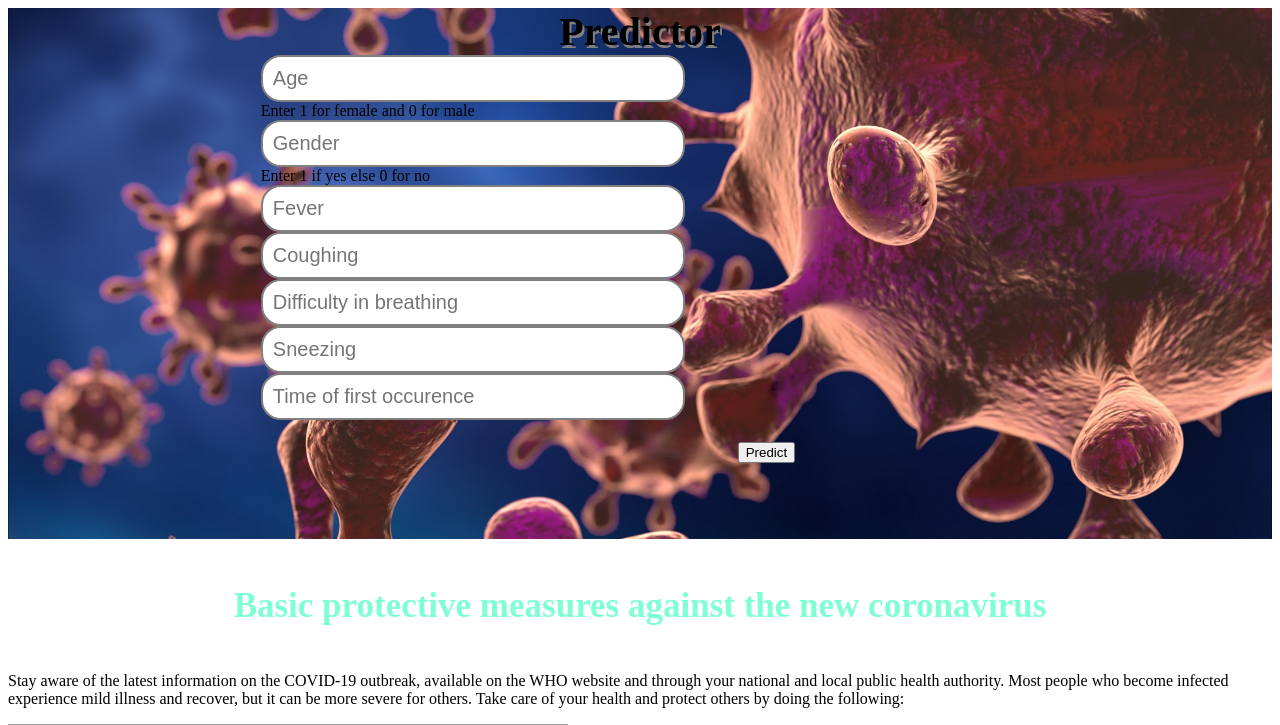
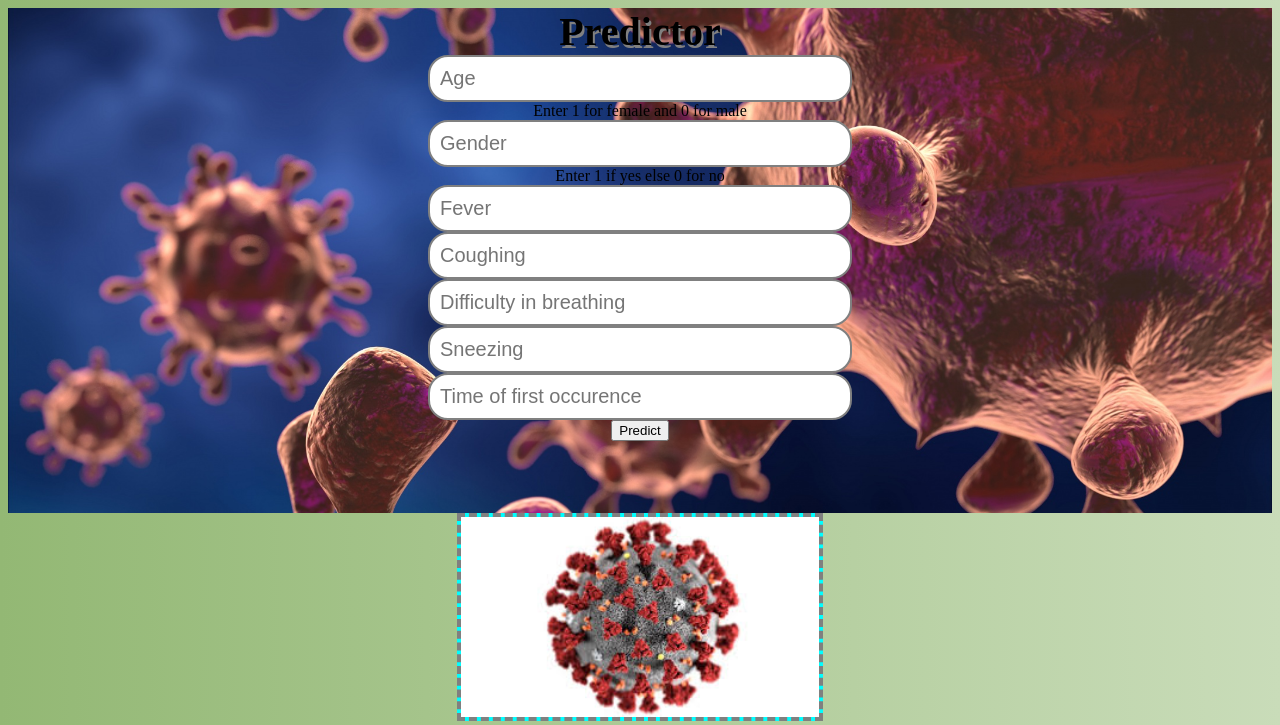
Before and after one commit to amitkmrydv/covid, a Flask app: page / in a window 1280 px wide. Shown: the top 725 px of the page. Run offline with Flask 2, Linux system fonts and the light colour scheme; parts of the project's set-up code (start-up, migrations or seed data) failed here and were passed over; grey boxes are pictures that could not be loaded.

Commit message:
Update index.html

```diff
--- a/templates/index.html
+++ b/templates/index.html
@@ -1,17 +1,95 @@
+<!DOCTYPE html>
+<html >
+<!--From https://codepen.io/frytyler/pen/EGdtg-->
+<head>
+  <meta charset="UTF-8">
+  <title>COVID</title>
+  <style>
+html {
+    min-height: 100%;
+}
 
-<!DOCTYPE html>
-<html>
+body {
+    background: -webkit-linear-gradient(left, #93B874, #C9DCB9);
+    background: -o-linear-gradient(right, #93B874, #C9DCB9);
+    background: -moz-linear-gradient(right, #93B874, #C9DCB9);
+    background: linear-gradient(to right, #93B874, #C9DCB9);
+    background-color: #93B874;
+}
 
-<head>
 
-    <meta charset="UTF-8">
-    <title>COVID19 prediction</title>
-     <link rel="stylesheet" href="covid.css">
+.login
+{
+    background-image: url("download4.jpg");
+background-repeat: no-repeat;
+background-size:cover;
+margin-left: 0px;
+    margin-right: 0px;
+}
+h1
+{
+    margin:0;
+    font-size: 40px;
+    text-align: center;
+    text-shadow: 2px 3px grey;
+}
+.but
+{
+    text-align: center;
+    font-size: 40px;
+}
+.image
+{
+    display:block;
+    height:200px;
+    width: auto;
+ border:4px dashed grey;
+    margin-left: auto;
+    margin-right: auto;
+    background-color: aqua;
+}
+.formde
+{
+margin-left: 20%;
+
+}
+form h2
+{
+    color: #fff;
+    font-size: 30px;
+}
+input[type="text"]
+{
+    font-size: 20px;
+    min-width: 400px;
+    width: 100px;
+    border:2px solid grey;
+    border-radius: 20px;
+    padding: 10px;
+}
+form h3
+{
+    color: #fff;
+    font-size: 20px;
+}
+h4
+{
+    text-align: center;
+    color: aquamarine;
+    font-size: 35px;
+
+}
+</style>
+
 </head>
+
 <body>
+	<center>
  <div class="login">
-        <h1> Predictor</h1>
-        <div class="formde">
+	<h1>Predictor</h1>
+	<div class="formade">
+
+     <!-- Main Input For Receiving Query to our ML -->
     <form action="{{ url_for('predict')}}"method="post">
     	<input type="text" name="age" placeholder="Age" required="required" /><br>
     	Enter 1 for female and 0 for male<br>
@@ -22,17 +100,22 @@
 		<input type="text" name="d" placeholder="Difficulty in breathing" required="required" /><br>
 		<input type="text" name="s" placeholder="Sneezing" required="required" /><br>
 		<input type="text" name="t" placeholder="Time of first occurence" required="required" /><br>
-              <div class="but">
-			        <button type="submit"> Predict
-                   </button>
-            </div>
+
+        <button type="submit" class="btn btn-primary btn-block btn-large">Predict</button>
     </form>
-		</div>
+
    <br>
    <br>
    {{ prediction_text }}
    <br>
    <br>
+
+</div>
+
+ </div>
+</center>
+ <div>
+    <img src="download1.jpeg"  width="500px" height="200px"class="image">
  </div>
 
 
@@ -48,15 +131,11 @@ Stay aware of the latest information on the COVID-19 outbreak, available on the
 <li>
 Regularly and thoroughly clean your hands with an alcohol-based hand rub or wash them with soap and water.
         Why? Washing your hands with soap and water or using alcohol-based hand rub kills viruses that may be on your hands.</li>
-        </ul>
-            <li><b>Maintain social distancing</b></li>
+</ul><li><b>Maintain social distancing</b></li>
 
 <ul><li>Maintain at least 1 metre (3 feet) distance between yourself and anyone who is coughing or sneezing.
 Why? When someone coughs or sneezes they spray small liquid droplets from their nose or mouth which may contain virus. If you are too close, you can breathe in the droplets, including the COVID-19 virus if the person coughing has the disease.   </li></ul>
         <iframe width="560" height="315" src="https://www.youtube.com/embed/6Ooz1GZsQ70" frameborder="0" allow="accelerometer; autoplay; encrypted-media; gyroscope; picture-in-picture" allowfullscreen></iframe>
-
-
-
 
 <li><b>Avoid touching eyes, nose and mouth</b></li>
 <ul><li>Why? Hands touch many surfaces and can pick up viruses. Once contaminated, hands can transfer the virus to your eyes, nose or mouth. From there, the virus can enter your body and can make you sick.</li></ul>
@@ -76,14 +155,18 @@ Why? National and local authorities will have the most up to date information on
         <a href="https://www.who.int/emergencies/diseases/novel-coronavirus-2019/advice-for-public"><h4>Check this link for More Information</h4></a>
 
 
-
+        <img src="download6.jpeg"  width="500px" height="200px"
+        class="image">
 
         <h4>
-        Stay At Home!<br
+        Stay At Home!<br>
             Don't Panic <br>
              Take the Precautions<br>
             Keep Calm <br>
         </h4>
 		</div>
+
+
+
 </body>
 </html>
```
Lines whose indentation alone changed are shown as unchanged.
